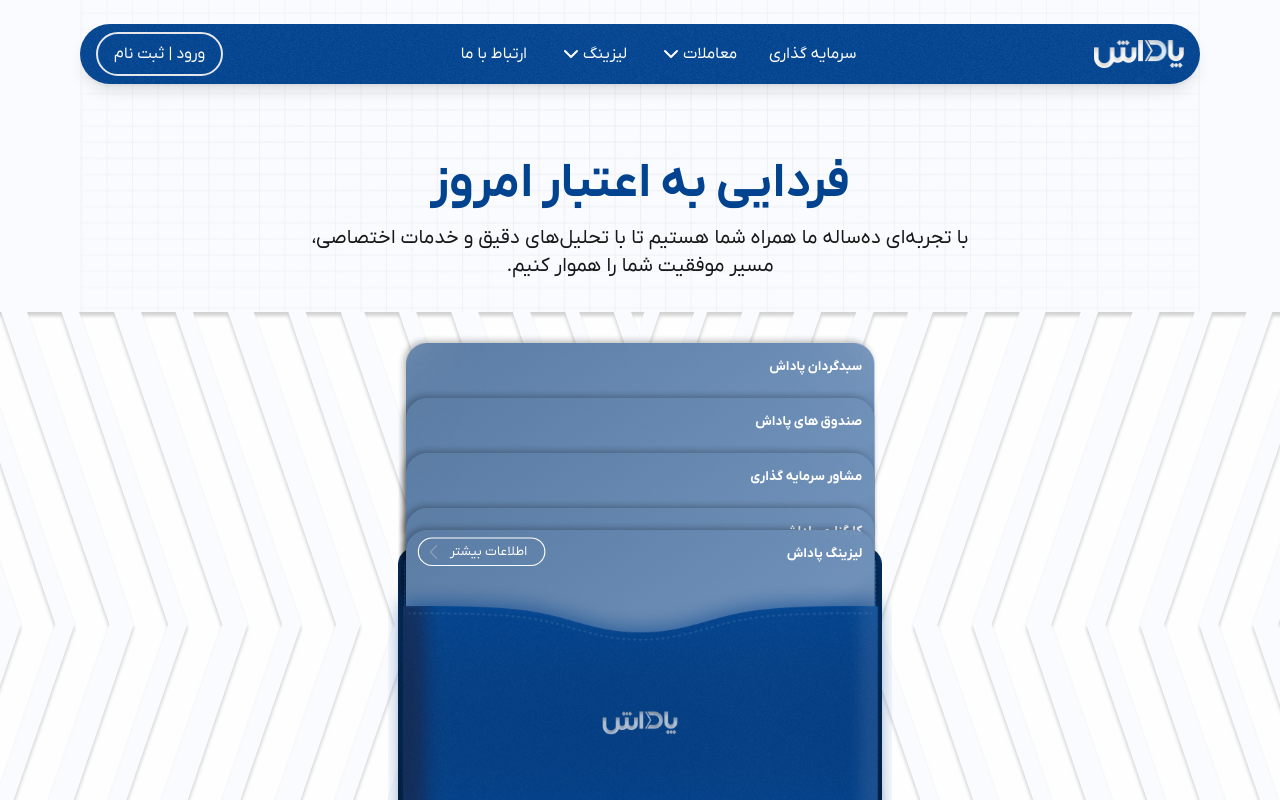
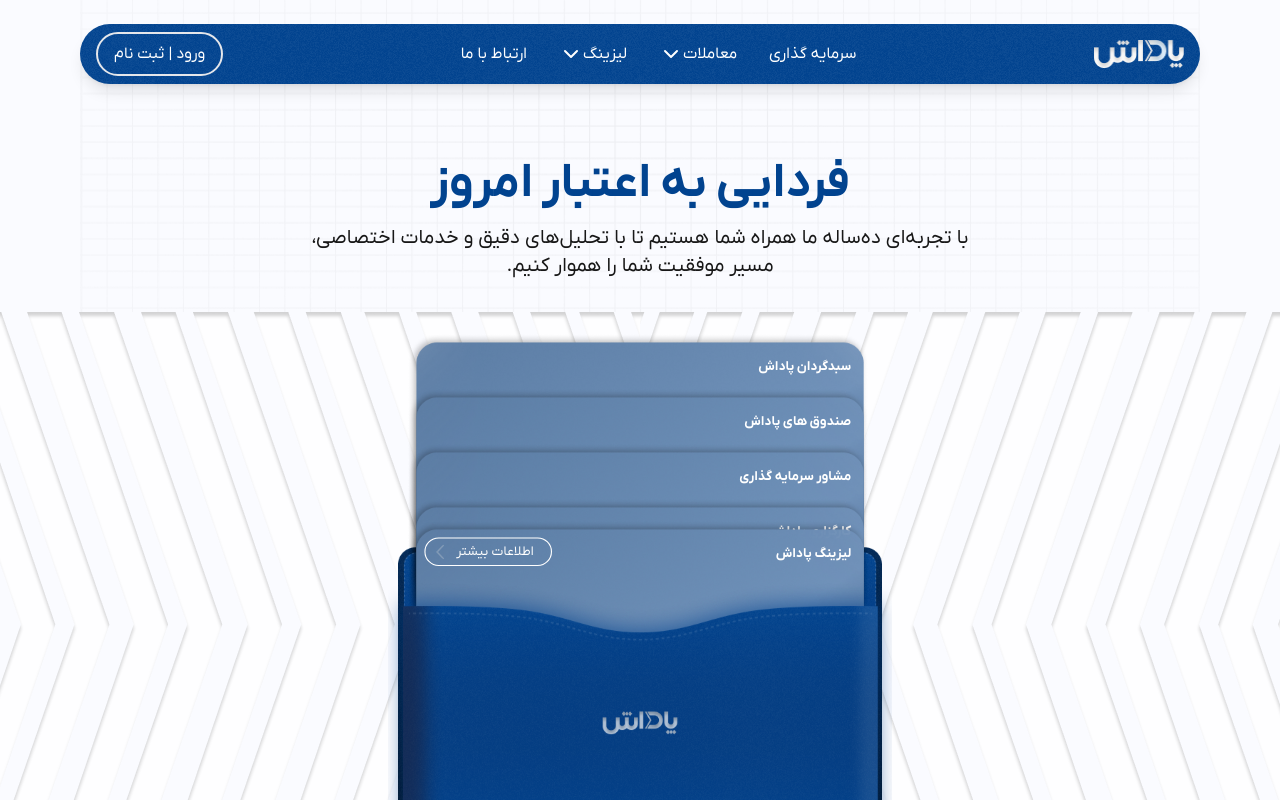
Before and after one commit to danialnoaein/pphh, a Next.js app: page / in a window 1280 px wide. Shown: the top 800 px of the page. Built offline with nearby package versions, Linux system fonts and the light colour scheme; no server answers.

Commit message:
fix issue in card

```diff
--- a/src/views/pages/home/Cards.tsx
+++ b/src/views/pages/home/Cards.tsx
@@ -26,7 +26,7 @@
 
   @media (min-width: 768px) {
     width: 460px;
-    right: -218px;
+    right: -208px;
     top: ${({ top }) => `-${160 + top * 50}px`};
   }
 
@@ -126,14 +126,14 @@
                   <Image
                     src={"/images/pocket-card-bg.png"}
                     alt={"section"}
-                    width={440}
+                    width={420}
                     height={400}
                   />
                   <div className="absolute top-4 right-4 text-white text-lg font-bold">
                     <span className="text-xs">{item.label}</span>
                   </div>
                   {activeCard === index && (
-                    <div className="absolute top-4 left-4 md:left-10 flex items-center space-x-2 ">
+                    <div className="absolute top-4 left-4 md:left-14 flex items-center space-x-2 ">
                       <div className="border border-white rounded-2xl px-3 md:px-4 text-sm py-[2px] md:py-1 flex items-center text-white ">
                         <span className="text-[11px] md:text-xs ">
                           اطلاعات بیشتر
```
